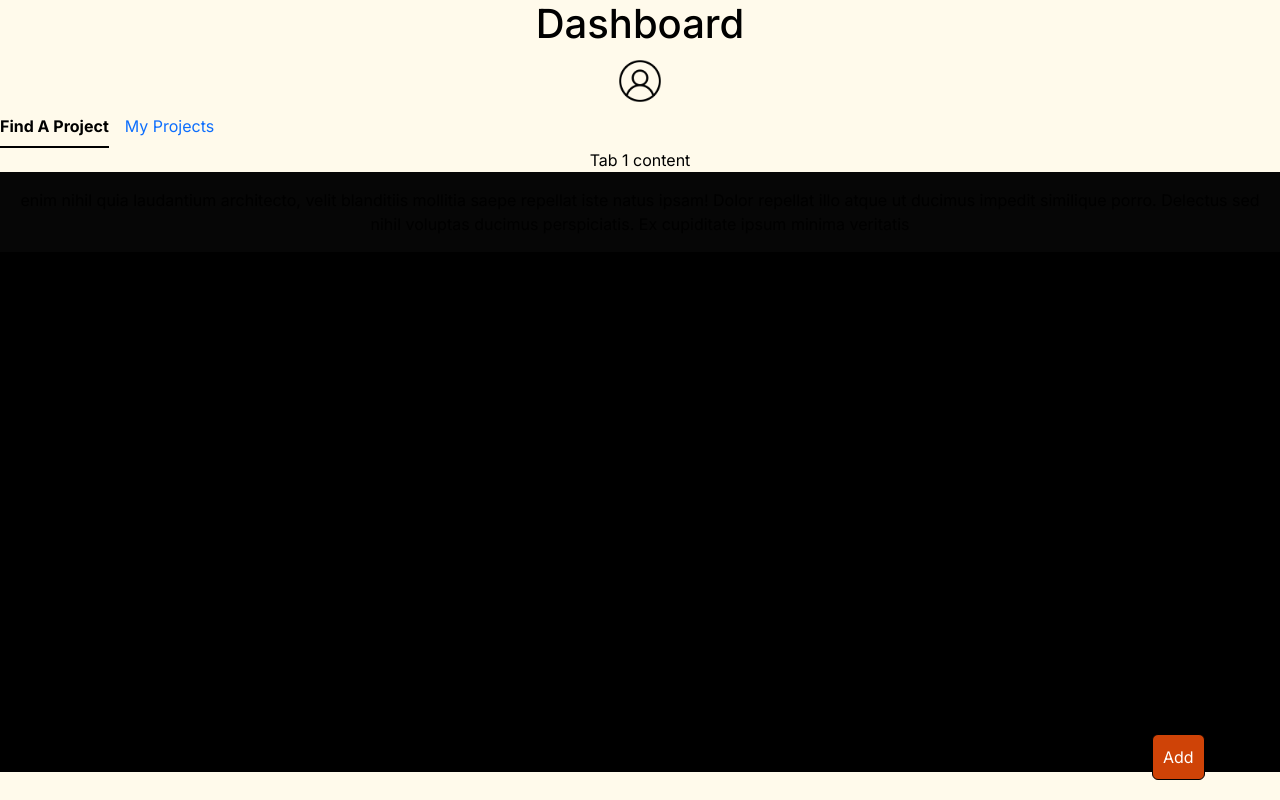
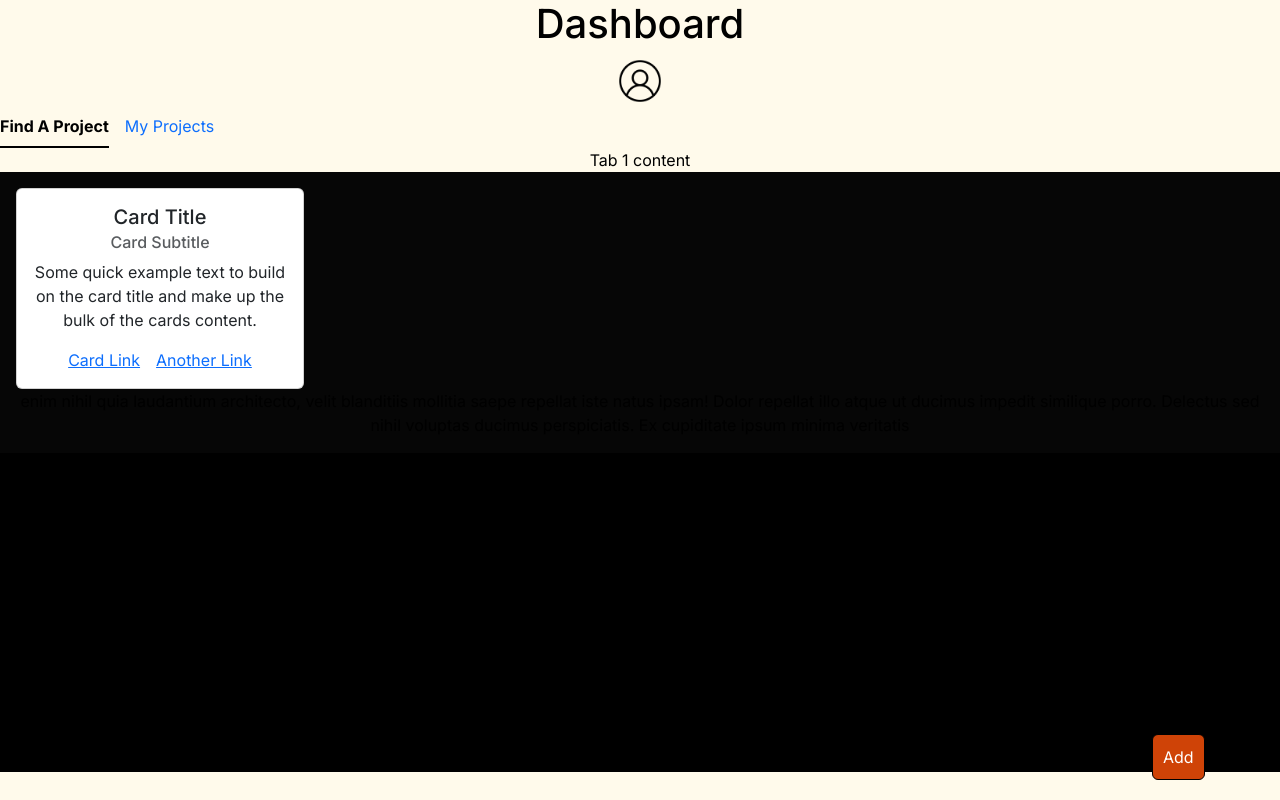
Before and after one commit to ThomasD0213/teamtwo, a Next.js app in the folder front-end/: page /dashboard in a window 1280 px wide. Built offline with nearby package versions, Linux system fonts and the light colour scheme.

Commit message:
worked in myCard and card.css

```diff
--- a/front-end/Components/myCard.tsx
+++ b/front-end/Components/myCard.tsx
@@ -1,6 +1,6 @@
 import Card from 'react-bootstrap/Card';
 
-function MyCard() {
+const MyCard = () => {
   return (
     <Card style={{ width: '18rem' }}>
       <Card.Body>
@@ -8,7 +8,7 @@ function MyCard() {
         <Card.Subtitle className="mb-2 text-muted">Card Subtitle</Card.Subtitle>
         <Card.Text>
           Some quick example text to build on the card title and make up the
-          bulk of the card's content.
+          bulk of the cards content.
         </Card.Text>
         <Card.Link href="#">Card Link</Card.Link>
         <Card.Link href="#">Another Link</Card.Link>
--- a/front-end/src/app/dashboard/page.tsx
+++ b/front-end/src/app/dashboard/page.tsx
@@ -5,6 +5,7 @@ import './dash.css';
 import Image from 'react-bootstrap/Image'
 import {Badge, Stack, Button, Container, Row, Col} from "../../../node_modules/react-bootstrap/esm/index";
 import { Dropdown, Nav, NavDropdown, NavItem, NavItemProps } from 'react-bootstrap';
+import MyCard from '../../../Components/myCard'
 
 function dashboard() {
   return (
@@ -33,6 +34,9 @@ function dashboard() {
     </div>
     <div id='divBottom'>
         <div id='scrollContain'>
+            <div>
+                <MyCard />
+            </div>
             enim nihil quia laudantium architecto, velit blanditiis mollitia saepe repellat iste natus ipsam! Dolor repellat illo atque ut ducimus impedit similique porro. Delectus sed nihil voluptas ducimus perspiciatis. Ex cupiditate ipsum minima veritatis
         </div>
     </div>
```
Also changed, not shown: front-end/src/app/profilePage/page.tsx (+6 -2 lines), front-end/Components/card.css (added), front-end/Components/findCard.tsx (deleted), front-end/public/trash.png (added).
